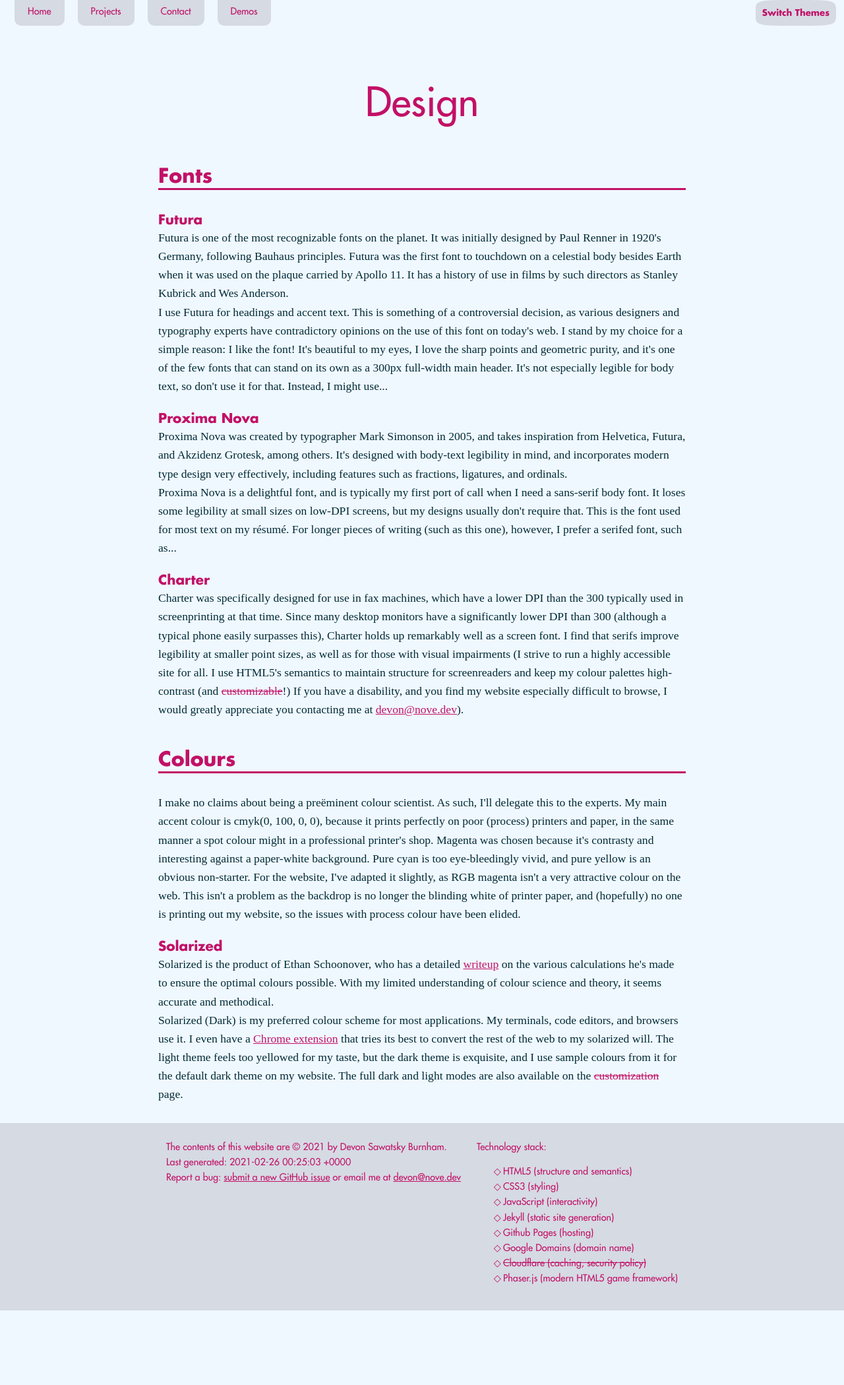
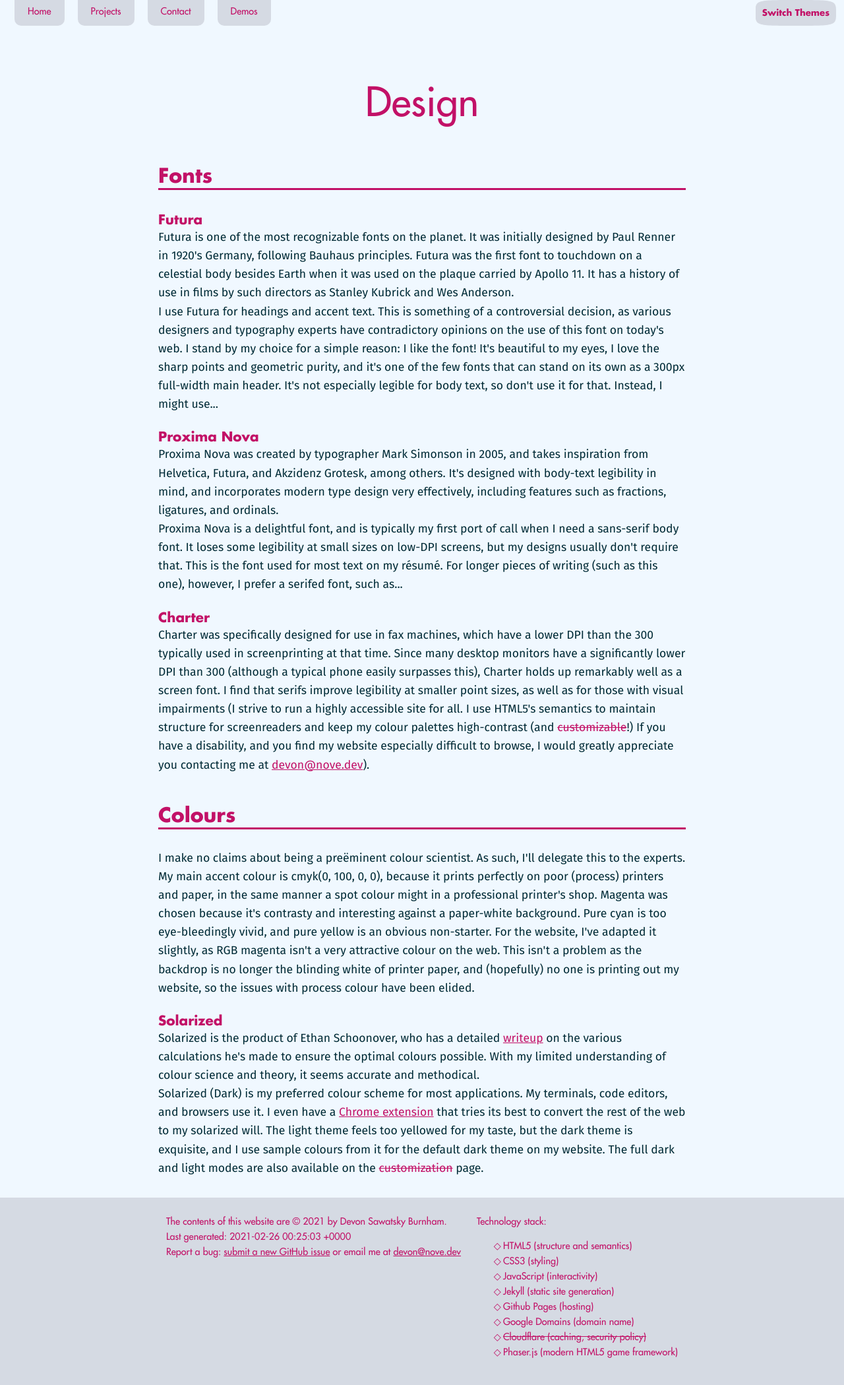
Before and after one commit to novedevo/nove.dev, a Jekyll site: the page built from _pages/design.html, in a window 1280 px wide. Shown: the whole page at 66% size. Built offline with Jekyll 4.4.1, drawn with Linux system fonts in a browser that asks for light colours; before the commit the page ends 1986 px from its top, so only the background shows below that.

Commit message:
switch fontface to sans-serif / fira

```diff
--- a/_layouts/base.html
+++ b/_layouts/base.html
@@ -15,6 +15,8 @@
     <link rel="icon" href="/favicons/favicon-180.png" sizes="180x180">
     <link rel="icon" href="/favicons/favicon-192.png" sizes="192x192">
 
+    <link rel="stylesheet" href="https://fonts.googleapis.com/css?family=Fira Sans">
+
     <link rel='stylesheet' href='/styles.css'>
     <script src="/script.js" defer></script>
 
--- a/styles.css
+++ b/styles.css
@@ -53,7 +53,7 @@
 }
 
 main>p, main>ul, aside {
-    font-family: Charter, serif;
+    font-family: "Fira Sans", Fira, Inter, Helvetica, Arial, sans-serif;
     line-height: 1.6;
     font-size: 1.1rem;
     color: var(--text-color);
```
